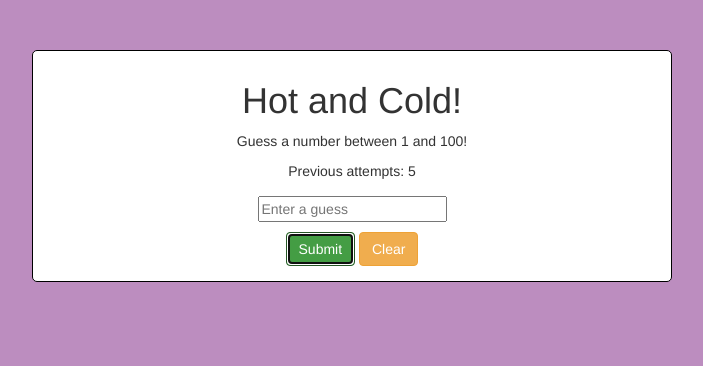
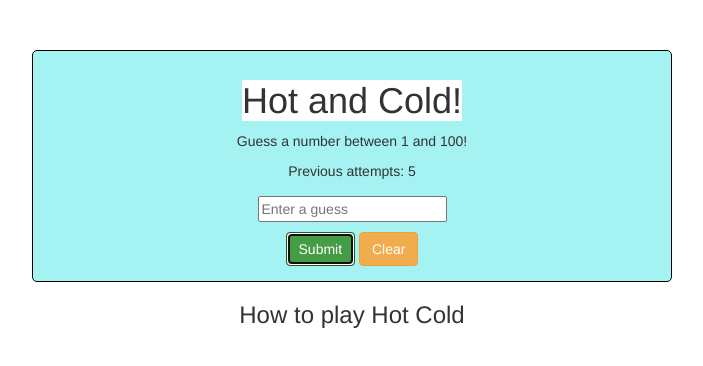
Before and after one commit to ammiranda/hot_cold_project, a website: page index.html in a window 1280 px wide. Both pictures are taken after typing "5" into the empty fields and a click on the button "Submit". Shown: the whole page, without its empty margins (288-991 px from the left). Drawn offline with nearby package versions, Linux system fonts and the light colour scheme.

Commit message:
More CSS formatting changes

```diff
--- a/hot_cold.css
+++ b/hot_cold.css
@@ -1,7 +1,3 @@
-body {
-	background-color: #BC8DBF;
-}
-
 .background {
 	margin: 0 auto;
 	margin-top: 50px;
--- a/index.html
+++ b/index.html
@@ -26,6 +26,10 @@
 			</div>
 		</div>
 	</div>
+	<div class="instructions text-center">
+		<h3>How to play Hot Cold</h1>
+		<p>
+	</div>
 	<script src="http://code.jquery.com/jquery-1.10.1.min.js"></script>
 	<script src="http://netdna.bootstrapcdn.com/bootstrap/3.0.3/js/bootstrap.min.js"></script>
 	<script type="text/javascript" src="script.js"></script>
--- a/script.js
+++ b/script.js
@@ -7,7 +7,7 @@
 		console.log(randomNumber);
 		var answer = $('#input').val();
 		if (answers.indexOf(answer) == -1) {
-			$('.background').removeClass("dasIt");
+			$('.background').removeClass("dasIt reallyClose warmish cold");
 			answers.push(answer);
 			$('#guessArray').text("Previous attempts: " + answers);
 			attempts++;
@@ -23,12 +23,15 @@
 			alert("Das it!");
 		}
 		else if (guessDiff > 0 && guessDiff <= 10) {
+			$('.background').addClass("reallyClose");
 			alert("Really close!");
 		}
 		else if (guessDiff > 10 && guessDiff <= 30) {
+			$('.background').addClass("warmish");
 			alert("Warmish");
 		}
 		else if (guessDiff > 30 && guessDiff <= 60) {
+			$('.background').addClass("cold");
 			alert("Cold");
 		}
 		else {
```
